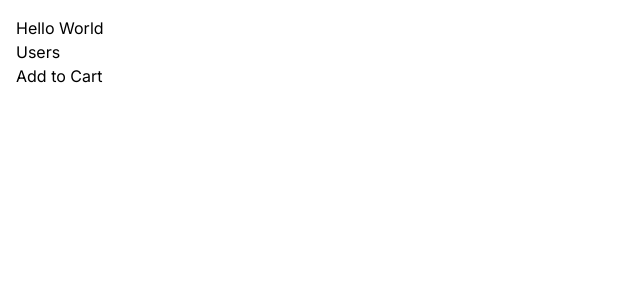
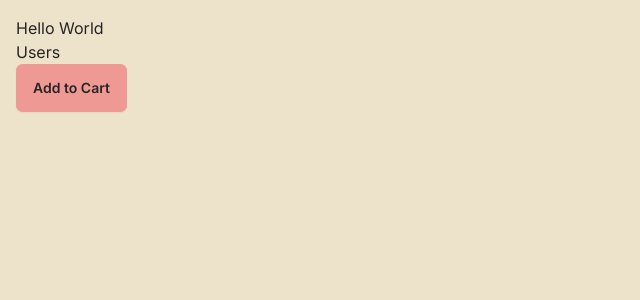
Before and after one commit to Multyjog/next.js-application, a Next.js app: page / in a window 1280 px wide. Shown: the top 300 px of the page, without its empty margins (0-640 px from the left). Built offline with nearby package versions, Linux system fonts and the light colour scheme.

Commit message:
DaisyUI and simple styling improvements

```diff
--- a/app/components/AddToCart.tsx
+++ b/app/components/AddToCart.tsx
@@ -4,7 +4,9 @@
 const AddToCart = () => {
   return (
     <div>
-      <button onClick={() => console.log("clock")}>Add to Cart</button>
+      <button className="btn btn-primary" onClick={() => console.log("clock")}>
+        Add to Cart
+      </button>
     </div>
   );
 };
--- /dev/null
+++ b/app/components/ProductCard/ProductCard.module.css
@@ -0,0 +1,4 @@
+.card {
+    padding: 1rem;
+    border: 1px solid #ccc
+}
--- a/app/components/ProductCard.tsx
+++ b/app/components/ProductCard/ProductCard.tsx
@@ -1,5 +1,6 @@
 import React from "react";
-import AddToCart from "./AddToCart";
+import AddToCart from "../AddToCart";
+import styles from "./ProductCard.module.css";
 
 const ProductCard = () => {
   return (
--- a/app/globals.css
+++ b/app/globals.css
@@ -4,18 +4,14 @@
 
 :root {
   --foreground-rgb: 0, 0, 0;
-  --background-start-rgb: 214, 219, 220;
-  --background-end-rgb: 255, 255, 255;
 }
 
 @media (prefers-color-scheme: dark) {
   :root {
     --foreground-rgb: 255, 255, 255;
-    --background-start-rgb: 0, 0, 0;
-    --background-end-rgb: 0, 0, 0;
   }
 }
 
 body {
-  padding: 1rem;
+  padding: 1rem ;
 }
--- a/app/layout.tsx
+++ b/app/layout.tsx
@@ -1,22 +1,22 @@
-import './globals.css'
-import type { Metadata } from 'next'
-import { Inter } from 'next/font/google'
+import "./globals.css";
+import type { Metadata } from "next";
+import { Inter } from "next/font/google";
 
-const inter = Inter({ subsets: ['latin'] })
+const inter = Inter({ subsets: ["latin"] });
 
 export const metadata: Metadata = {
-  title: 'Create Next App',
-  description: 'Generated by create next app',
-}
+  title: "Create Next App",
+  description: "Generated by create next app",
+};
 
 export default function RootLayout({
   children,
 }: {
-  children: React.ReactNode
+  children: React.ReactNode;
 }) {
   return (
-    <html lang="en">
+    <html data-theme="retro" lang="en">
       <body className={inter.className}>{children}</body>
     </html>
-  )
+  );
 }
--- a/app/page.tsx
+++ b/app/page.tsx
@@ -1,6 +1,6 @@
 import Link from "next/link";
 import Image from "next/image";
-import ProductCard from "./components/ProductCard";
+import ProductCard from "./components/ProductCard/ProductCard";
 
 export default function Home() {
   return (
--- a/app/users/page.tsx
+++ b/app/users/page.tsx
@@ -3,6 +3,7 @@
 interface User {
   id: number;
   name: string;
+  email: string;
 }
 
 const UsersPage = async () => {
@@ -14,12 +15,22 @@
   return (
     <>
       <h1>Users</h1>
-      <p>{new Date().toLocaleTimeString()}</p>
-      <ul>
-        {users.map((user) => (
-          <li key={user.id}>{user.name}</li>
-        ))}
-      </ul>
+      <table className="table table-bordered">
+        <thead>
+          <tr>
+            <th>Name</th>
+            <th>Email</th>
+          </tr>
+        </thead>
+        <tbody>
+          {users.map((user) => (
+            <tr key={user.id}>
+              <td>{user.name}</td>
+              <td>{user.email}</td>
+            </tr>
+          ))}
+        </tbody>
+      </table>
     </>
   );
 };
--- a/package.json
+++ b/package.json
@@ -21,5 +21,8 @@
     "react-dom": "18.3.1",
     "tailwindcss": "3.4.3",
     "typescript": "5.4.5"
+  },
+  "devDependencies": {
+    "daisyui": "^4.11.1"
   }
 }
--- a/tailwind.config.ts
+++ b/tailwind.config.ts
@@ -1,20 +1,23 @@
-import type { Config } from 'tailwindcss'
+import type { Config } from "tailwindcss";
 
 const config: Config = {
   content: [
-    './pages/**/*.{js,ts,jsx,tsx,mdx}',
-    './components/**/*.{js,ts,jsx,tsx,mdx}',
-    './app/**/*.{js,ts,jsx,tsx,mdx}',
+    "./pages/**/*.{js,ts,jsx,tsx,mdx}",
+    "./components/**/*.{js,ts,jsx,tsx,mdx}",
+    "./app/**/*.{js,ts,jsx,tsx,mdx}",
   ],
   theme: {
     extend: {
       backgroundImage: {
-        'gradient-radial': 'radial-gradient(var(--tw-gradient-stops))',
-        'gradient-conic':
-          'conic-gradient(from 180deg at 50% 50%, var(--tw-gradient-stops))',
+        "gradient-radial": "radial-gradient(var(--tw-gradient-stops))",
+        "gradient-conic":
+          "conic-gradient(from 180deg at 50% 50%, var(--tw-gradient-stops))",
       },
     },
   },
-  plugins: [],
-}
-export default config
+  plugins: [require("daisyui")],
+  daisyui: {
+    themes: ["retro", "sunset", "winter"],
+  },
+};
+export default config;
```
Also changed, not shown: 1 other file (tests, documents, lock files or other folders).
